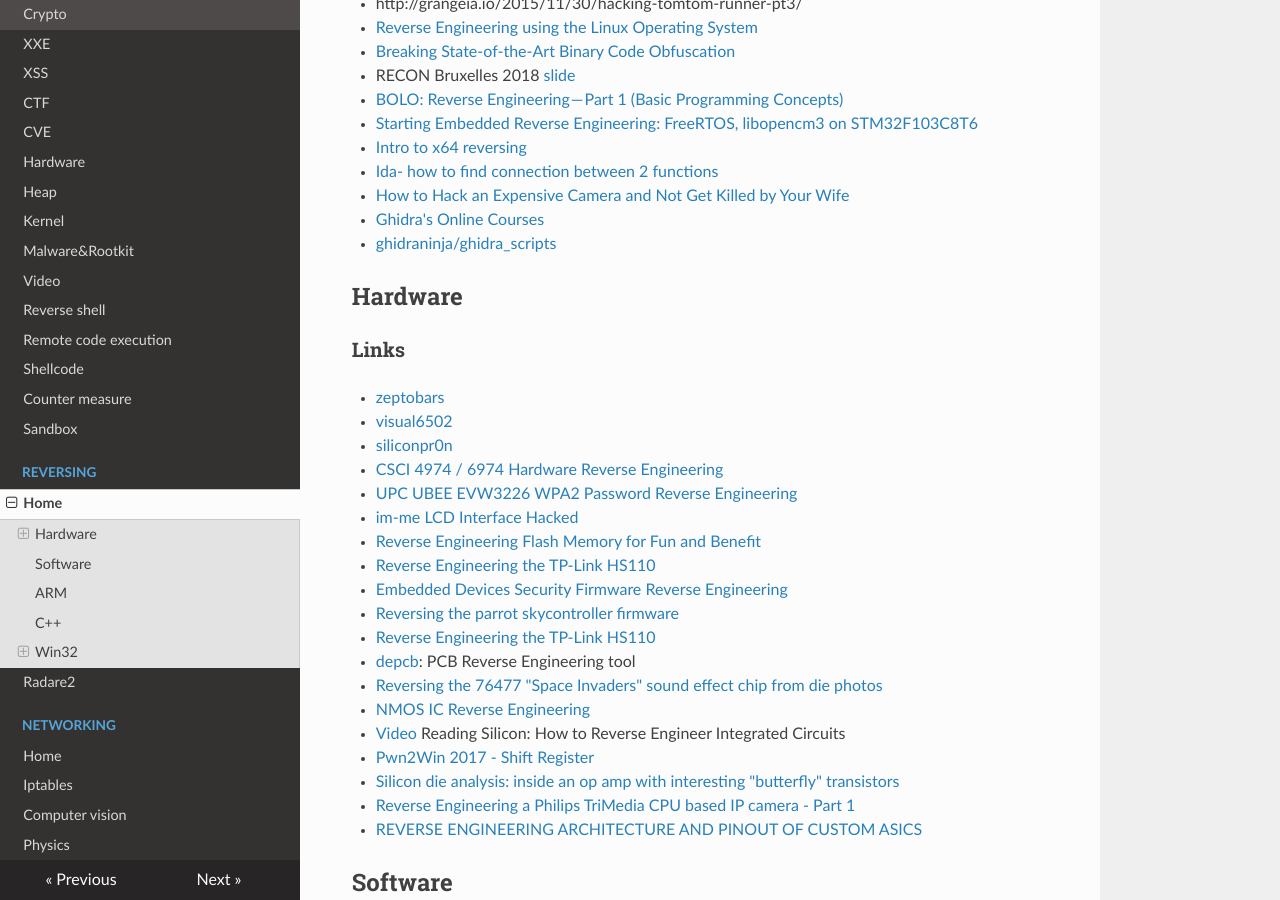
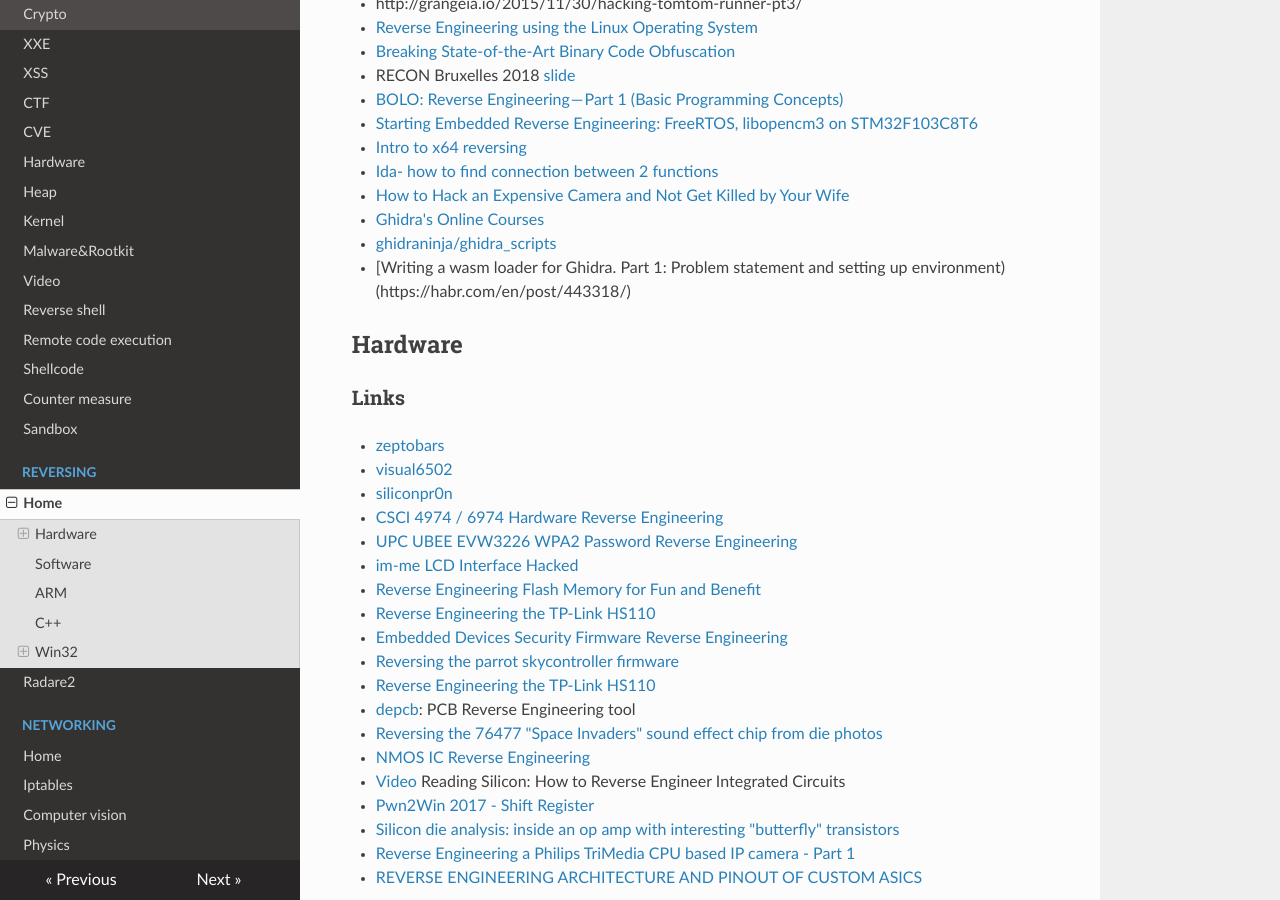
Before and after one commit to gipi/low-level, an MkDocs documentation site: the page built from docs/reversing/reversing.md, in a window 1280 px wide and 900 px high, scrolled down 384 px. Built offline with MkDocs 1.6.1, drawn with Linux system fonts in a browser that asks for light colours; nearby versions of some CDN libraries; old or Windows-style settings are respelled for this version of MkDocs.

Commit message:
Update reversing.md

```diff
--- a/docs/reversing/reversing.md
+++ b/docs/reversing/reversing.md
@@ -19,6 +19,7 @@
  - [How to Hack an Expensive Camera and Not Get Killed by Your Wife](https://alexhude.github.io/2019/01/24/hacking-leica-m240.html)
  - [Ghidra's Online Courses](http://ghidra.re/online-courses/)
  - [ghidraninja/ghidra_scripts](https://github.com/ghidraninja/ghidra_scripts)
+ - [Writing a wasm loader for Ghidra. Part 1: Problem statement and setting up environment)(https://habr.com/en/post/443318/)
 
 ## Hardware
 
```
